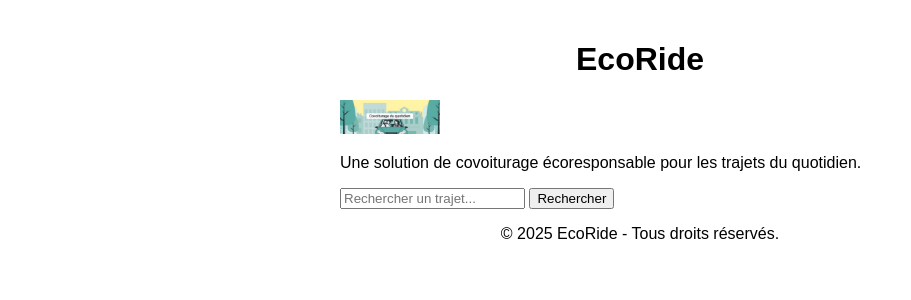
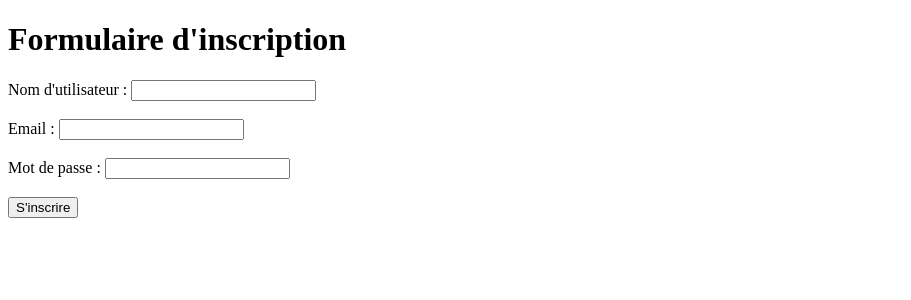
Before and after one commit to pascal22550/Ecoride, a PHP site: page /index.php?page=register in a window 1280 px wide. Shown: the top 300 px of the page, without its empty margins (0-911 px from the left). Run offline with PHP 8.4, Linux system fonts and the light colour scheme.

Commit message:
Correction de problème sur la page ainsi que de la css. Mise en place de la page d'inscription

```diff
--- a/covoiturage/controllers/HomeController.php
+++ b/covoiturage/controllers/HomeController.php
@@ -1,11 +1,12 @@
 <?php
+// controllers/HomeController.php
 
 class HomeController {
     public function index() {
-
+        // Variables à envoyer à la vue
         $entreprise = [
             'nom' => 'EcoRide',
-        'description' => 'Une solution de covoiturage écoresponsable pour les trajets du quotidien. ',
+            'description' => 'Une solution de covoiturage écoresponsable pour les trajets du quotidien.',
             'image' => 'public/image.jpg'
         ];
 
--- /dev/null
+++ b/covoiturage/controllers/UserController.php
@@ -0,0 +1,7 @@
+<?php
+
+class UserController {
+    public function register() {
+        require './views/register.php';
+    }
+}
--- a/covoiturage/index.php
+++ b/covoiturage/index.php
@@ -1,11 +1,2 @@
 <?php
-
-$route = $_GET['route'] ?? 'home';
-
-if ($route === 'home') {
-    require_once 'controllers/HomeController.php';
-    $controller = new HomeController();
-    $controller->index();
-} else {
-    echo "Page non trouvée";
-}
+require_once 'router.php';
--- a/covoiturage/public/style.css
+++ b/covoiturage/public/style.css
@@ -1,17 +1,32 @@
 body {
-    font-family: sans-serif;
-    max-width: 600px;
-    margin : auto;
-    padding: 20px;
-
+  font-family: sans-serif;
+  margin: 0;
+  padding: 0;
+  background: #f5f5f5;
+  color: #333;
 }
 
-img {
-    max-width: 100px;
-    height: auto;
+header {
+  background: #2e7d32;
+  color: white;
+  padding: 20px;
+  text-align: center;
 }
 
-header, footer {
-    text-align: center;
-    margin-bottom: 20px;
+nav a {
+  margin: 0 10px;
+  color: white;
+  text-decoration: none;
 }
+
+main {
+  padding: 40px;
+  text-align: center;
+}
+
+footer {
+  background: #ccc;
+  text-align: center;
+  padding: 20px;
+  margin-top: 40px;
+}
--- a/covoiturage/router.php
+++ b/covoiturage/router.php
@@ -1,14 +1,19 @@
 <?php
 
 require_once './controllers/HomeController.php';
+require_once './controllers/UserController.php';
 
-$uri = $_SERVER['REQUEST_URI'];
+$page = $_GET['page'] ?? 'home';
 
-switch ($uri) {
-    case '/':
-    case '/index.php';
+switch ($page) {
+    case 'home':
         $controller = new HomeController();
-        $controller-> index();
+        $controller->index();
+        break;
+
+    case 'register':
+        $controller = new UserController();
+        $controller->register();
         break;
 
     default:
--- a/covoiturage/views/home.php
+++ b/covoiturage/views/home.php
@@ -1,14 +1,21 @@
 <!DOCTYPE html>
-<html lang="fr">
+<html>
 <head>
     <meta charset="UTF-8">
     <title><?= $entreprise['nom'] ?></title>
     <link rel="stylesheet" href="/public/style.css">
 </head>
 <body>
-        <header>
-            <h1><?= $entreprise['nom'] ?> </h1>
-        </header>
+    <h1>Bienvenue sur EcoRide !</h1>
+    <nav>
+        <h1><?= $entreprise['nom'] ?></h1>
+
+        <a href="/">Accueil</a>
+        <a href="/trajets">Trajets</a>
+        <a href="/connexion">Connexion</a>
+    </nav>
+    <p><a href="index.php?page=register">S'inscrire</a></p>
+</body>
 
 <main>
     <img src="public/Nature1.png"<?= $entreprise['image'] ?>" alt="Image entreprise" width="300">
@@ -19,10 +26,19 @@
         <input type="text" name="query" placeholder="Rechercher un trajet...">
         <button type="submit">Rechercher</button>
     </form>
+    <section>
+      <h2>Bienvenue sur notre plateforme</h2>
+      <p>
+        Notre objectif : réduire les émissions de CO₂ grâce au covoiturage.
+        Trouvez ou proposez des trajets partagés, gagnez des crédits, et aidez la planète.
+      </p>
+    </section>
   </main>
 
   <footer>
-            <p>&copy; 2025 EcoRide - Tous droits réservés.</p>
+    <p>© 2025 Covoiturage Écologique - Tous droits réservés</p>
   </footer>
 </body>
 </html>
+
+</html>
--- /dev/null
+++ b/covoiturage/views/register.php
@@ -0,0 +1,21 @@
+<!DOCTYPE html>
+<html>
+<head>
+    <title>Inscription</title>
+</head>
+<body>
+    <h1>Formulaire d'inscription</h1>
+    <form action="index.php?page=register" method="POST">
+        <label for="username">Nom d'utilisateur :</label>
+        <input type="text" name="username" id="username" required><br><br>
+
+        <label for="email">Email :</label>
+        <input type="email" name="email" id="email" required><br><br>
+
+        <label for="password">Mot de passe :</label>
+        <input type="password" name="password" id="password" required><br><br>
+
+        <input type="submit" value="S'inscrire">
+    </form>
+</body>
+</html>
```
Also changed, not shown: covoiturage/config/database.php (added, +14 -0 lines), covoiturage/models/userModel.php (added, +15 -0 lines). Lines whose indentation alone changed are shown as unchanged.
